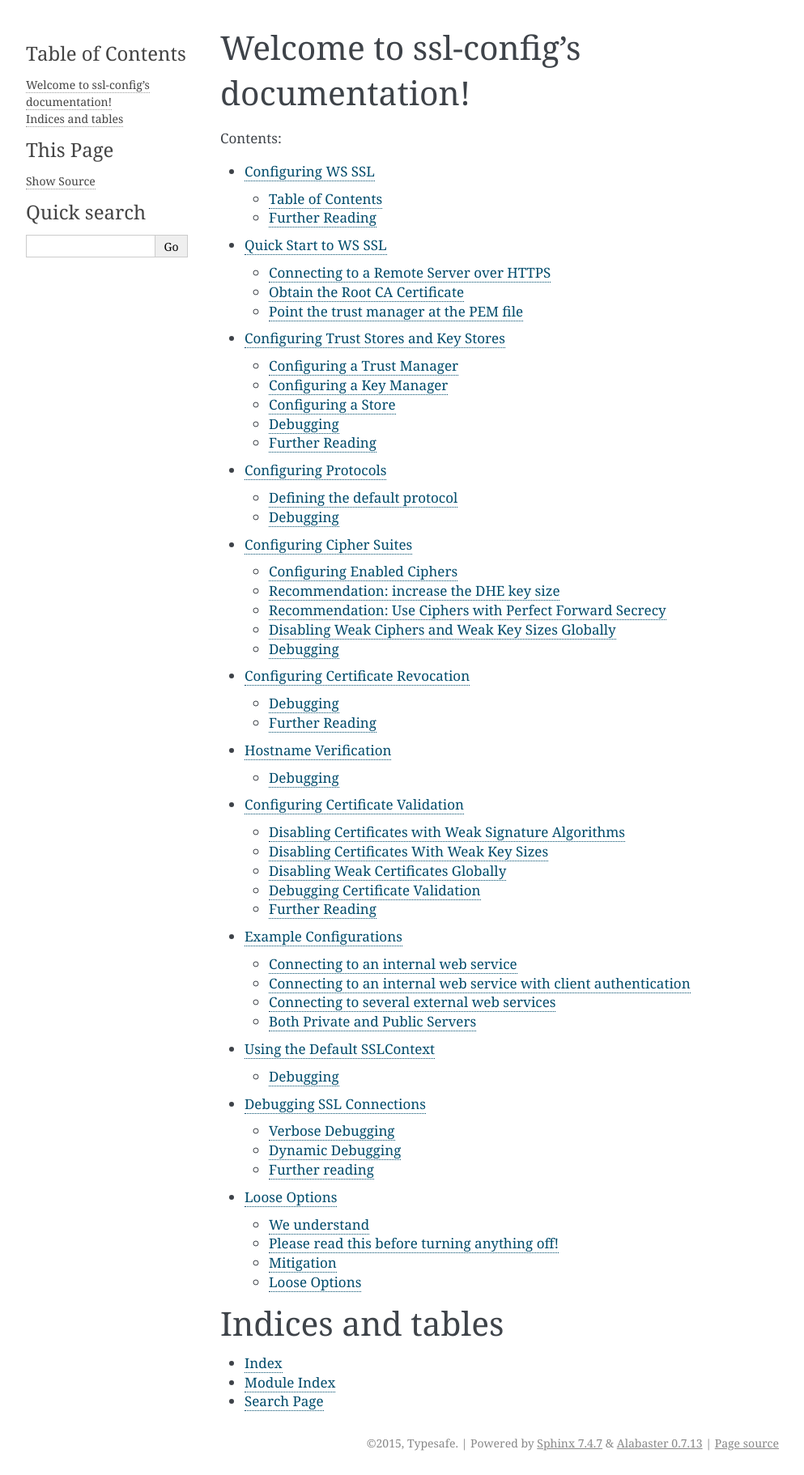
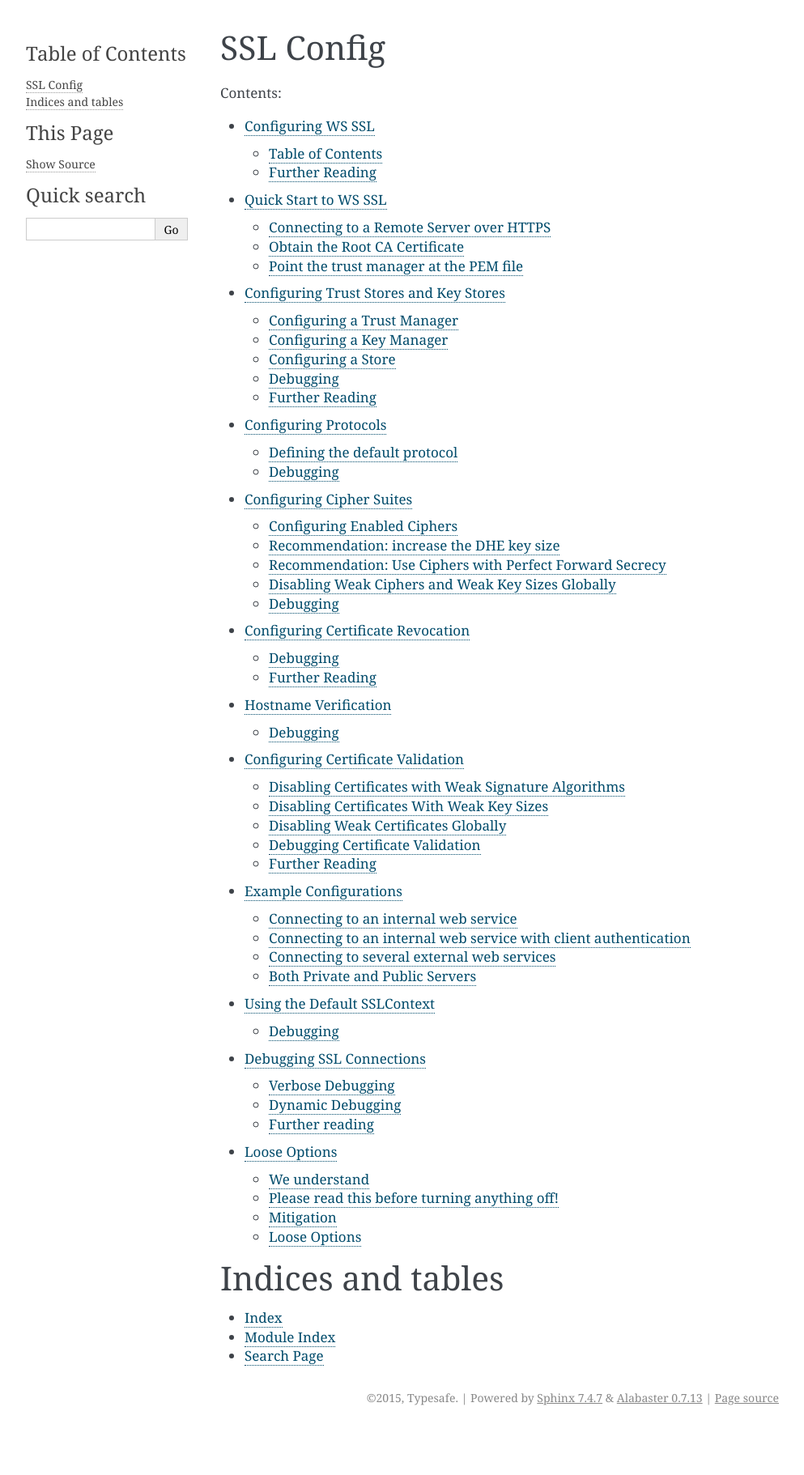
Before and after one commit to lightbend/ssl-config, a Sphinx documentation site: the page built from documentation/src/sphinx/index.rst, in a window 1280 px wide. Shown: the whole page at 81% size, without its empty margins (148-1141 px from the left). Built offline with Sphinx 7.4.7, drawn with Linux system fonts in a browser that asks for light colours; pages that are not in the unit, such as notebooks, are missing from menus; after the commit the page ends 1766 px from its top, so only the background shows below that.

Commit message:
Change top-level doc title to "SSL Config"
Paradox uses it as the doc site title.

```diff
--- a/documentation/src/sphinx/index.rst
+++ b/documentation/src/sphinx/index.rst
@@ -3,8 +3,8 @@
    You can adapt this file completely to your liking, but it should at least
    contain the root `toctree` directive.
 
-Welcome to ssl-config's documentation!
-======================================
+SSL Config
+==========
 
 Contents:
 
```
